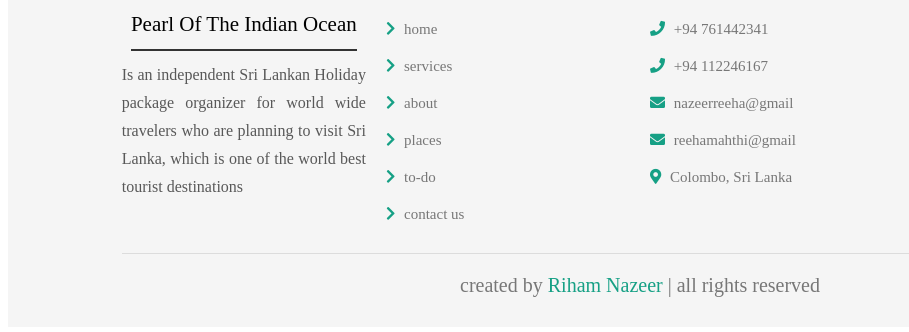
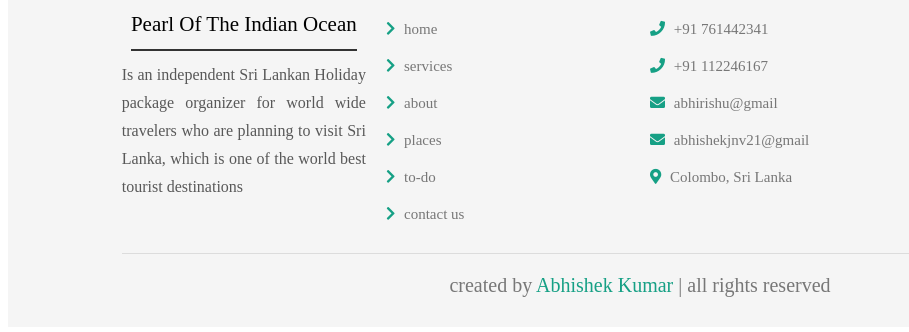
Before and after one commit to abhi-352/pearl-of-indian-ocean, a plain HTML site: page Kandy.html in a window 1280 px wide. Shown: the part 3286-3618 px from the top of the page, 0-909 px from the left. Drawn offline with Linux system fonts and the light colour scheme.

```diff
--- a/Kandy.html
+++ b/Kandy.html
@@ -204,10 +204,10 @@
 
         <div class="box">
             <h3>contact info</h3>
-            <a href="tel:+94 761442341"> <i class="fas fa-phone"></i> +94 761442341 </a>
-            <a href="tel:+94 112246167"> <i class="fas fa-phone"></i> +94 112246167 </a>
-            <a href="mailto:abc@example.com"> <i class="fas fa-envelope"></i> nazeerreeha@gmail </a>
-            <a href="mailto:abc@example.com"> <i class="fas fa-envelope"></i> reehamahthi@gmail </a>
+            <a href="tel:+91 761442341"> <i class="fas fa-phone"></i> +91 761442341 </a>
+            <a href="tel:+91 112246167"> <i class="fas fa-phone"></i> +91 112246167 </a>
+            <a href="mailto:abc@example.com"> <i class="fas fa-envelope"></i> abhirishu@gmail </a>
+            <a href="mailto:abc@example.com"> <i class="fas fa-envelope"></i> abhishekjnv21@gmail </a>
             <a href="https://goo.gl/maps/Q1etccsQ6tqbtL5a6"> <i class="fas fa-map-marker-alt"></i> Colombo, Sri Lanka </a>
         </div>
 
@@ -223,7 +223,7 @@
 
     </div>
 
-    <div class="credit"> created by <span>Riham Nazeer</span> | all rights reserved </div>
+    <div class="credit"> created by <span>Abhishek Kumar</span> | all rights reserved </div>
 
 </section>
 
```
Also changed, not shown: Anuradhapura.html (+5 -5 lines), Colombo.html (+5 -5 lines), Matale.html (+5 -5 lines), NuwaraEliya.html (+5 -5 lines), Trincomalee.html (+5 -5 lines), index.html (+6 -6 lines), 1 other file.
